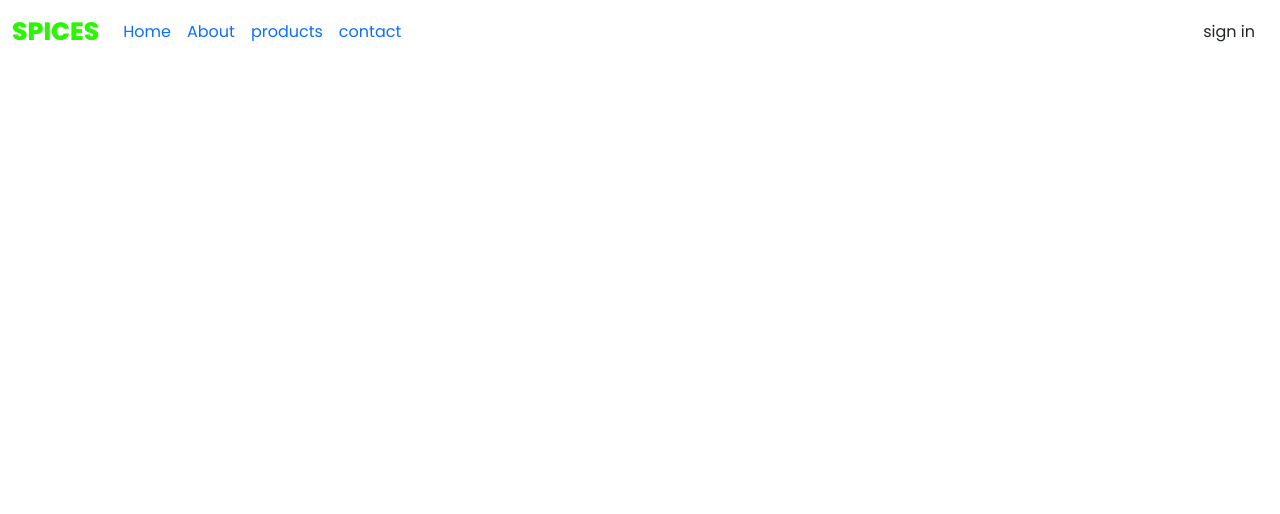
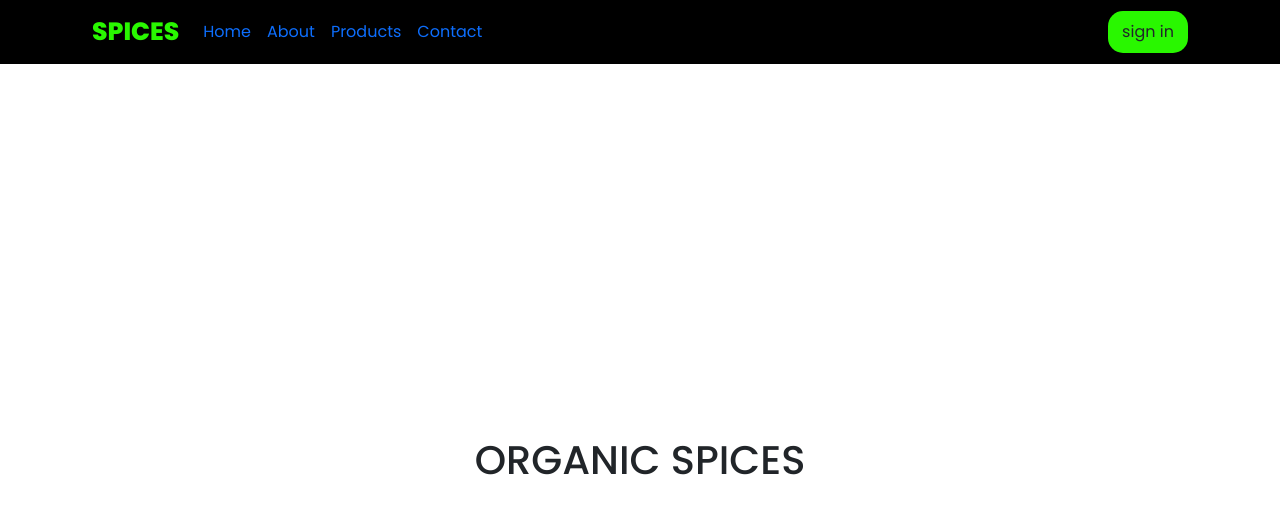
Before and after one commit to Karan-makerkaran/mini-e--commers, a plain HTML site: page index.html in a window 1280 px wide. Drawn offline with nearby package versions, Linux system fonts and the light colour scheme.

Commit message:
added All

```diff
--- a/index.html
+++ b/index.html
@@ -9,7 +9,7 @@
 </head>
 <body>
 <!--Navebar-->
-<nav class="navbar navbar-expand-lg" id="Navebar">
+<nav class="navbar navbar-expand-lg " id="Navebar">
     <div class="container-fluid">
       <a class="navbar-brand" href="#">SPICES</a>
       <button class="navbar-toggler" type="button" data-bs-toggle="collapse" data-bs-target="#navbarSupportedContent" aria-controls="navbarSupportedContent" aria-expanded="false" aria-label="Toggle navigation">
@@ -26,16 +26,26 @@
             <a class="nav-link" href="#">About</a>
           </li>
           <li class="nav-item">
-            <a class="nav-link" href="#">products</a>
+            <a class="nav-link" href="#">Products</a>
           </li>
           <li class="nav-item">
-            <a class="nav-link" href="#">contact</a>
+            <a class="nav-link" href="#">Contact</a>
           </li>
          </ul>
-         <button class="btn">sign in</button>
+         <button class="btn p-2 my-lg-0 my-2">sign in</button>
         </div>
     </div>
   </nav>
+<!--Home-->
+
+<section id="Home">
+     <h1>ORGANIC SPICES</h1>
+
+
+</section>
+
+
+
     <script src="https://cdn.jsdelivr.net/npm/@popperjs/core@2.9.2/dist/ umd/popper.min.js"></script>
     <script src="https://cdn.jsdelivr.net/npm/bootstrap@5.0.0/dist/js/ bootstrap.min.js"></script>
 </body>
--- a/style.css
+++ b/style.css
@@ -4,6 +4,15 @@
     padding: 0;
     box-sizing: border-box;
     font-family: 'poppins',sans-serif;
+}
+.navbar{
+    position: sticky;
+    top: 0;
+    left: 0;
+    z-index: 100;
+    padding: .5rem 5rem;
+    box-shadow: 5px 5px 20px ragba(0,0,0,.5);
+    background: black;
 }
  .navbar .navbar-brand
  {
@@ -13,5 +22,21 @@
  }
 #navbarSupportedContent a:hover
  {
-      border-bottom: 2px solid black;
+      border-bottom: 2px solid rgb(255, 255, 255);
  }
+ #navbarSupportedContent button
+ {
+     background: #29f700;
+     width: 5rem;
+     border-radius: 15px;
+ }
+ section{
+    width: 100%;
+    min-height: 100vh;
+    display: flex;
+    justify-content: center;
+    align-items: center;
+ }
+ .home{
+    background:url(bg.random)
+ }
```
